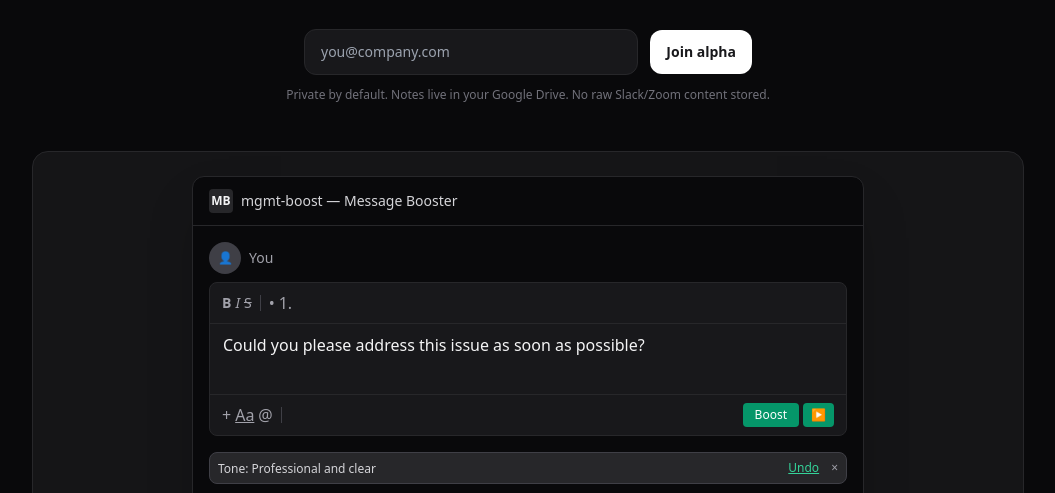
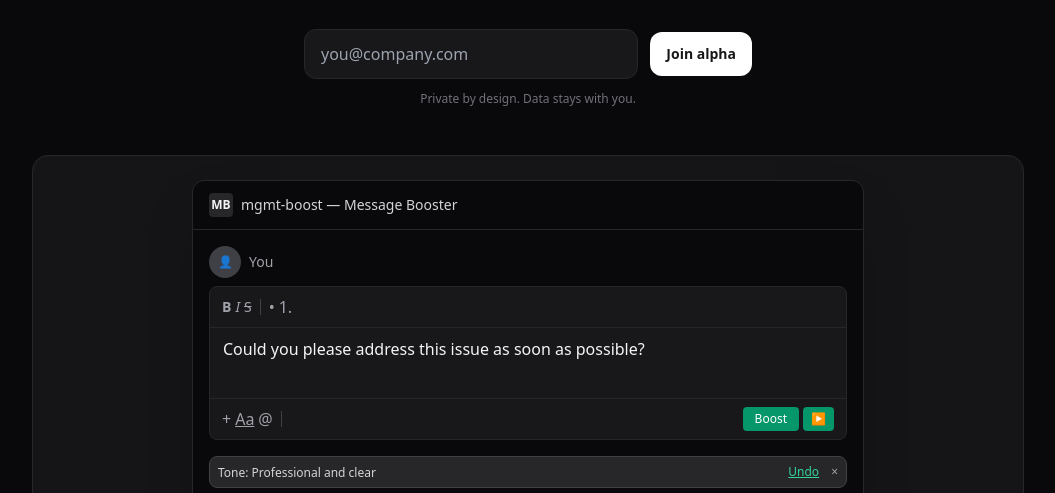
Before and after one commit to bmardock/mgmt-boost, a browser extension: page index.html in a window 1280 px wide. Shown: the part 307-800 px from the top of the page, without its empty margins (112-1167 px from the left). Drawn offline with nearby package versions, Linux system fonts and the light colour scheme.

Commit message:
updated small test under

```diff
--- a/index.html
+++ b/index.html
@@ -248,7 +248,7 @@
             required
             placeholder="you@company.com"
             aria-label="Email address"
-            class="flex-1 px-4 py-3 rounded-xl bg-zinc-900 border border-zinc-800 focus:outline-none focus:ring-2 focus:ring-zinc-400 text-sm"
+            class="flex-1 px-4 py-3 rounded-xl bg-zinc-900 border border-zinc-800 focus:outline-none focus:ring-2 focus:ring-zinc-400"
           />
           <!-- honeypot -->
           <input
@@ -269,8 +269,7 @@
         </form>
         <p id="formMsg" class="hidden mt-3 text-sm"></p>
         <p class="mt-3 text-xs text-zinc-500">
-          Private by default. Notes live in your Google Drive. No raw Slack/Zoom
-          content stored.
+          Private by design. Data stays with you.
         </p>
 
         <!-- Live UI mock: Slack Booster modal -->
```
